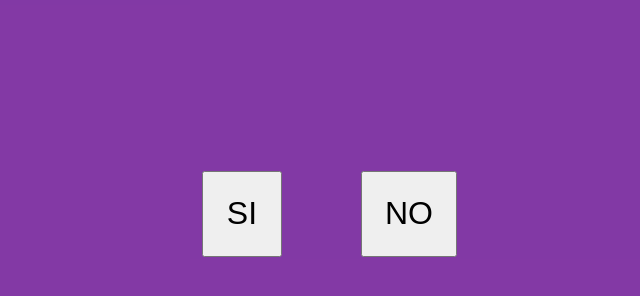
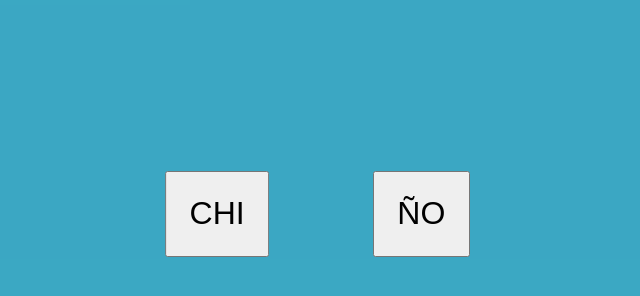
Before and after one commit to Detallitos/datallitos, a plain HTML site: page index.html in a window 1280 px wide. Shown: the part 250-546 px from the top of the page, without its empty margins (319-959 px from the left). Drawn offline with Linux system fonts and the light colour scheme.

Commit message:
especial
Signed-off-by: Detallitos <164458150+Detallitos@users.noreply.github.com>

```diff
--- a/estilos.css
+++ b/estilos.css
@@ -3,7 +3,7 @@
 }
 
 .contenedor{
-    background-color: rgba(114, 31, 153, 0.884);
+    background-color: rgba(33, 156, 187, 0.884);
     width: 100vw;
     height: 100vh;
     text-align: center;
--- a/index.html
+++ b/index.html
@@ -4,14 +4,14 @@
     <meta charset="UTF-8">
     <meta http-equiv="X-UA-Compatible" content="IE=edge">
     <meta name="viewport" content="width=device-width, initial-scale=1.0">
-    <title>"JALAS O NO JALAS"</title>
+    <title>"DONDE ESTA MI BEBITA PECHOCHA"</title>
     <link rel="stylesheet" href="estilos.css">
 </head>
 <body>
     <div class="contenedor">
-        <p>¿ SABES QUE DIA ES HOY?</p>
-        <button id="yesBtn">SI</button>
-        <button id="noBtn">NO</button>
+        <p>¿ ERES MI BB :3 ?</p>
+        <button id="yesBtn">CHI</button>
+        <button id="noBtn">ÑO</button>
 
     </div>
 
--- a/index.js
+++ b/index.js
@@ -2,8 +2,8 @@ const yesBtn = document.querySelector('#yesBtn');
 
 yesBtn.addEventListener('click',function () {
     alert('SABIA QUE DIRIAS SI')
-    alert('TE AMO MUCHO')
-    alert('NA ES BROMA JSJS, TE QUIERO MUCHO AMIGA')
+    alert('ME HACES LA PERSONA MÁS FELÍZ DEL MUNDO')
+    alert('ME DEBES UN AUDIO DICIENDO AQUITA TU BB')
 });
 
 const noBtn = document.querySelector('#noBtn');
```
